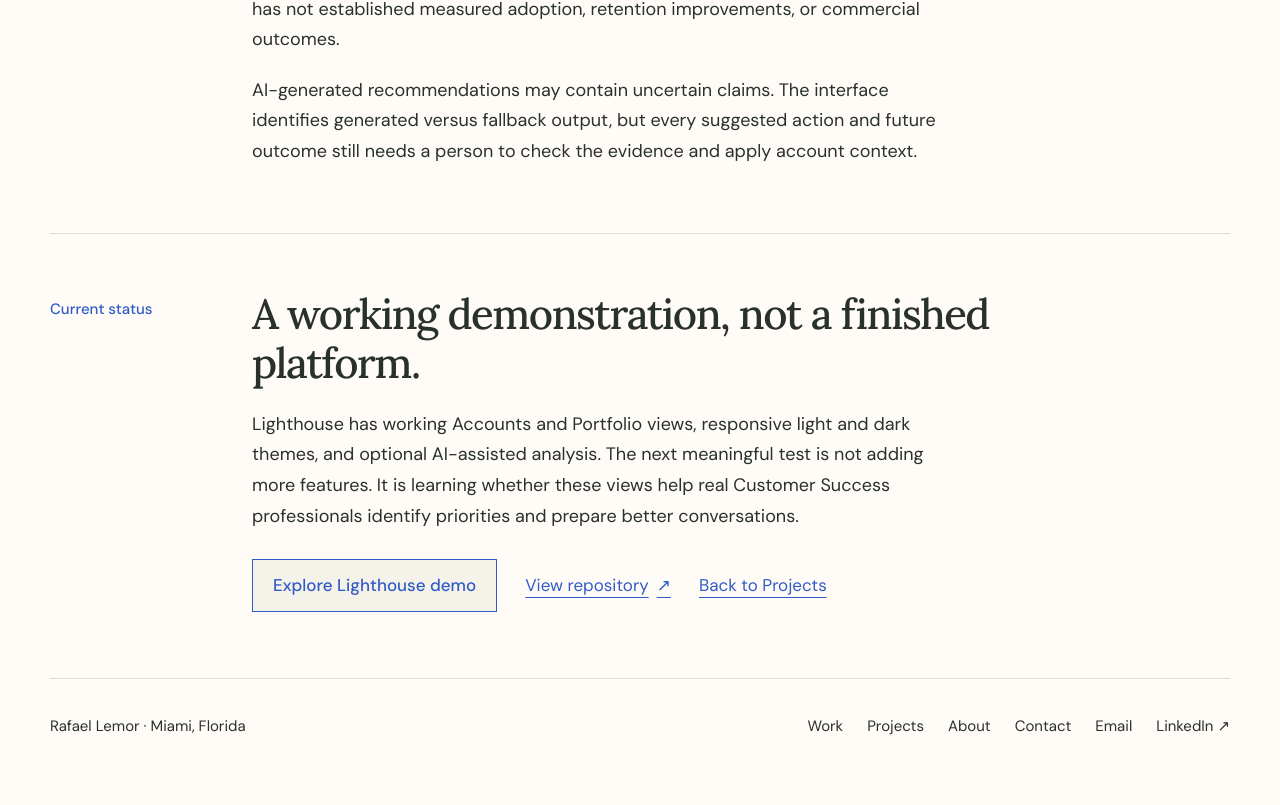
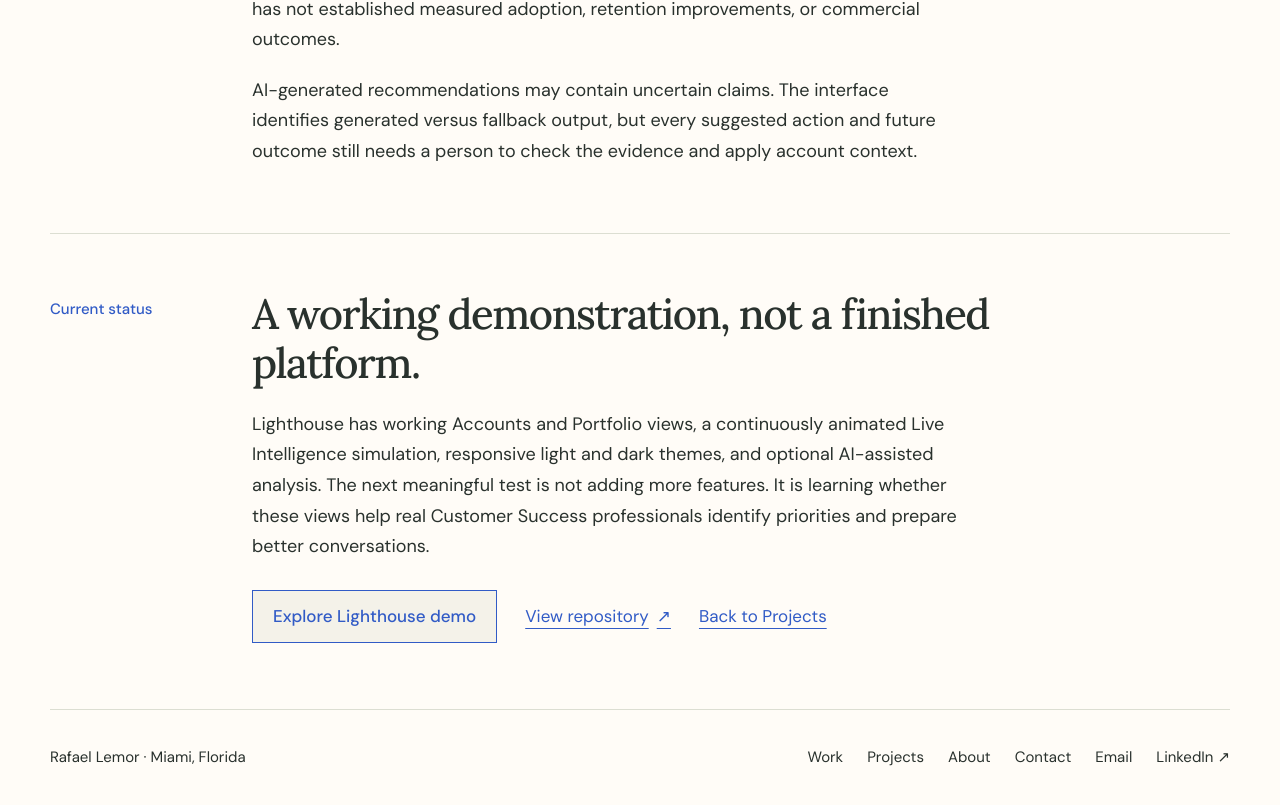
Before and after one commit to raf0x/rlemor.com, a Next.js app: page /projects/lighthouse in a window 1280 px wide. Shown: the part 2837-3642 px from the top of the page. Built offline with nearby package versions, Linux system fonts and the light colour scheme.

Commit message:
copy: reflect new simulated Live Intelligence in Lighthouse status

```diff
--- a/app/projects/lighthouse/page.tsx
+++ b/app/projects/lighthouse/page.tsx
@@ -170,7 +170,8 @@ export default function LighthouseCaseStudy() {
             <div className={styles.sectionBody}>
               <h2 id="status">A working demonstration, not a finished platform.</h2>
               <p>
-                Lighthouse has working Accounts and Portfolio views,
+                Lighthouse has working Accounts and Portfolio views, a
+                continuously animated Live Intelligence simulation,
                 responsive light and dark themes, and optional AI-assisted
                 analysis. The next meaningful test is not adding more
                 features. It is learning whether these views help real
```
